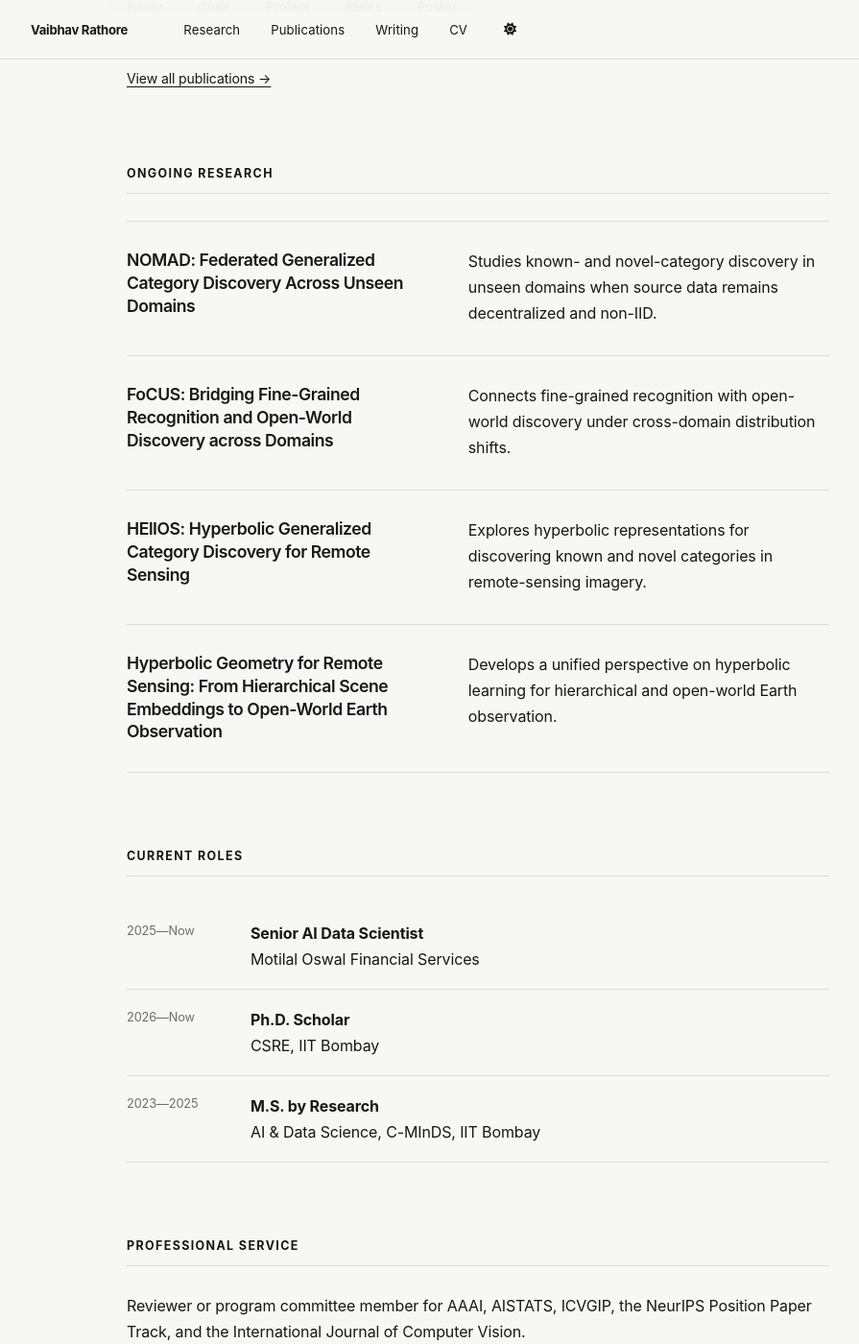
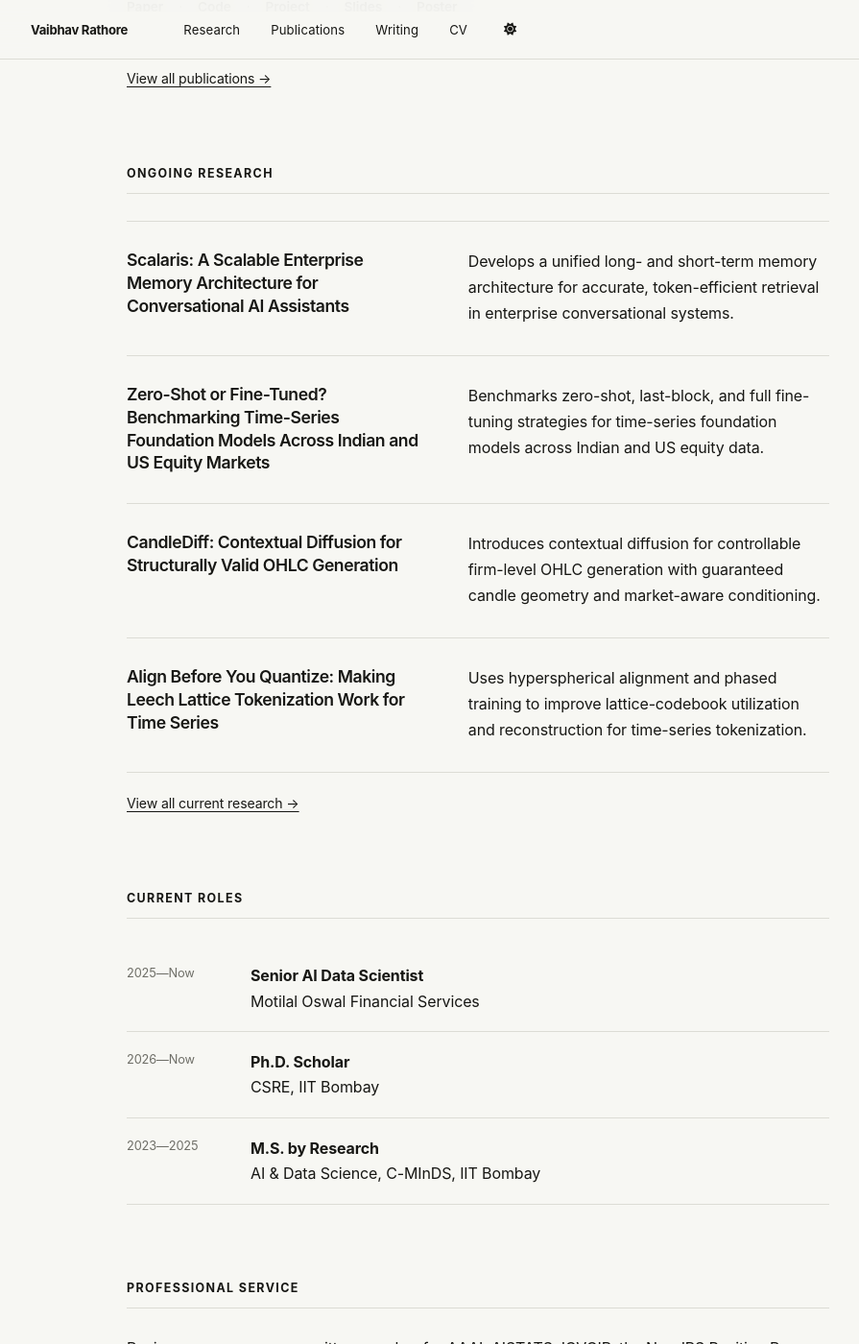
Before and after one commit to Vaibhavrathore1999/Vaibhavrathore1999.github.io, a Jekyll site: the page built from _pages/about.md, in a window 1280 px wide and 1400 px high, scrolled down 1630 px. Shown: the whole window at 96% size, without its empty margins (142-1037 px from the left). Built offline with Jekyll 4.4.1, drawn with Linux system fonts in a browser that asks for light colours; a script bundle is joined from its source files by our own code; library files that are not in the unit come from our copies.

Commit message:
Add current financial AI research

```diff
--- a/_data/cv.json
+++ b/_data/cv.json
@@ -185,6 +185,31 @@
       "summary": "Poster on pedestrian attribute recognition under domain shift and open-world constraints."
     },
     {
+      "name": "Scalaris: A Scalable Enterprise Memory Architecture for Conversational AI Assistants",
+      "publisher": "Ongoing Research",
+      "summary": "A unified long- and short-term memory architecture for accurate, token-efficient enterprise conversational systems."
+    },
+    {
+      "name": "Zero-Shot or Fine-Tuned? Benchmarking Time-Series Foundation Models Across Indian and US Equity Markets",
+      "publisher": "Ongoing Research",
+      "summary": "A benchmark of adaptation strategies for time-series foundation models across Indian and US equity data."
+    },
+    {
+      "name": "CandleDiff: Contextual Diffusion for Structurally Valid OHLC Generation",
+      "publisher": "Ongoing Research",
+      "summary": "Contextual diffusion for controllable firm-level OHLC generation with guaranteed candle geometry."
+    },
+    {
+      "name": "Align Before You Quantize: Making Leech Lattice Tokenization Work for Time Series",
+      "publisher": "Ongoing Research",
+      "summary": "Hyperspherical alignment and phased training for lattice-based time-series tokenization."
+    },
+    {
+      "name": "Position: Many Agents, Few Minds — Model Concentration as a Governance Metric for Agent-Native Financial Markets",
+      "publisher": "Ongoing Research",
+      "summary": "A model-concentration perspective on systemic risk in agent-native financial markets."
+    },
+    {
       "name": "NOMAD: Federated Generalized Category Discovery Across Unseen Domains",
       "publisher": "Ongoing Research",
       "summary": "Known- and novel-category discovery in unseen domains with decentralized, non-IID source data."
--- a/_data/research.yml
+++ b/_data/research.yml
@@ -72,6 +72,26 @@ published:
     links: []
 
 ongoing:
+  - title: "Scalaris: A Scalable Enterprise Memory Architecture for Conversational AI Assistants"
+    authors: "Devarsh Gandhi, Sarthak Pawar, Hemprasad Yashwant Badgujar, Vaibhav Rathore, Siddharth Sureka"
+    summary: "Develops a unified long- and short-term memory architecture for accurate, token-efficient retrieval in enterprise conversational systems."
+
+  - title: "Zero-Shot or Fine-Tuned? Benchmarking Time-Series Foundation Models Across Indian and US Equity Markets"
+    authors: "Ritik, Vaibhav Rathore, Nachiketa Ratnakar Patil, Siddhant Gole, Siddharth Sureka, Neha Bhargava"
+    summary: "Benchmarks zero-shot, last-block, and full fine-tuning strategies for time-series foundation models across Indian and US equity data."
+
+  - title: "CandleDiff: Contextual Diffusion for Structurally Valid OHLC Generation"
+    authors: "Siddhant Gole, Nachiketa Ratnakar Patil, Vaibhav Rathore, Siddharth Sureka, Neha Bhargava"
+    summary: "Introduces contextual diffusion for controllable firm-level OHLC generation with guaranteed candle geometry and market-aware conditioning."
+
+  - title: "Align Before You Quantize: Making Leech Lattice Tokenization Work for Time Series"
+    authors: "Akanksh Adugani Vanjari, Vaibhav Rathore, Siddhant Gole, Siddharth Sureka, Neha Bhargava"
+    summary: "Uses hyperspherical alignment and phased training to improve lattice-codebook utilization and reconstruction for time-series tokenization."
+
+  - title: "Position: Many Agents, Few Minds — Model Concentration as a Governance Metric for Agent-Native Financial Markets"
+    authors: "Vaibhav Rathore, Siddhant Gole, Siddharth Sureka, Neha Bhargava"
+    summary: "Argues that agent-based finance can decentralize intermediation while concentrating decisions in shared foundation models, and proposes a metric for that risk."
+
   - title: "NOMAD: Federated Generalized Category Discovery Across Unseen Domains"
     authors: "Vaibhav Rathore, Divyam Gupta, Mainak Singha, Neha Bhargava, Subhasis Chaudhuri, Elisa Ricci, Biplab Banerjee"
     summary: "Studies known- and novel-category discovery in unseen domains when source data remains decentralized and non-IID."
--- a/_pages/about.md
+++ b/_pages/about.md
@@ -34,13 +34,15 @@ I am a Senior AI Data Scientist at Motilal Oswal Financial Services and a Ph.D.
 ## Ongoing research
 
 <div class="research-list compact">
-{% for work in site.data.research.ongoing %}
+{% for work in site.data.research.ongoing limit:4 %}
   <article class="research-item">
     <h3>{{ work.title }}</h3>
     <p>{{ work.summary }}</p>
   </article>
 {% endfor %}
 </div>
+
+<p class="section-link"><a href="{{ '/projects/' | relative_url }}">View all current research →</a></p>
 
 ## Current roles
 
```
